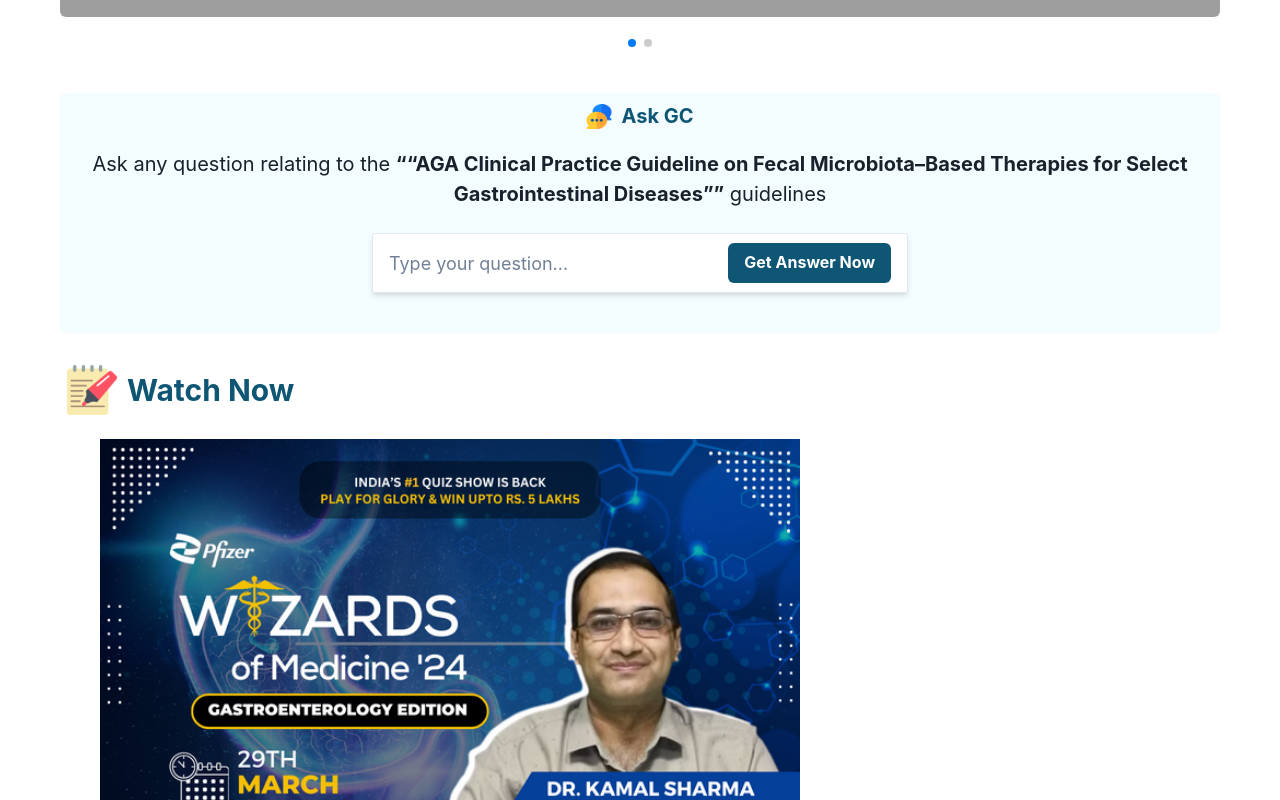
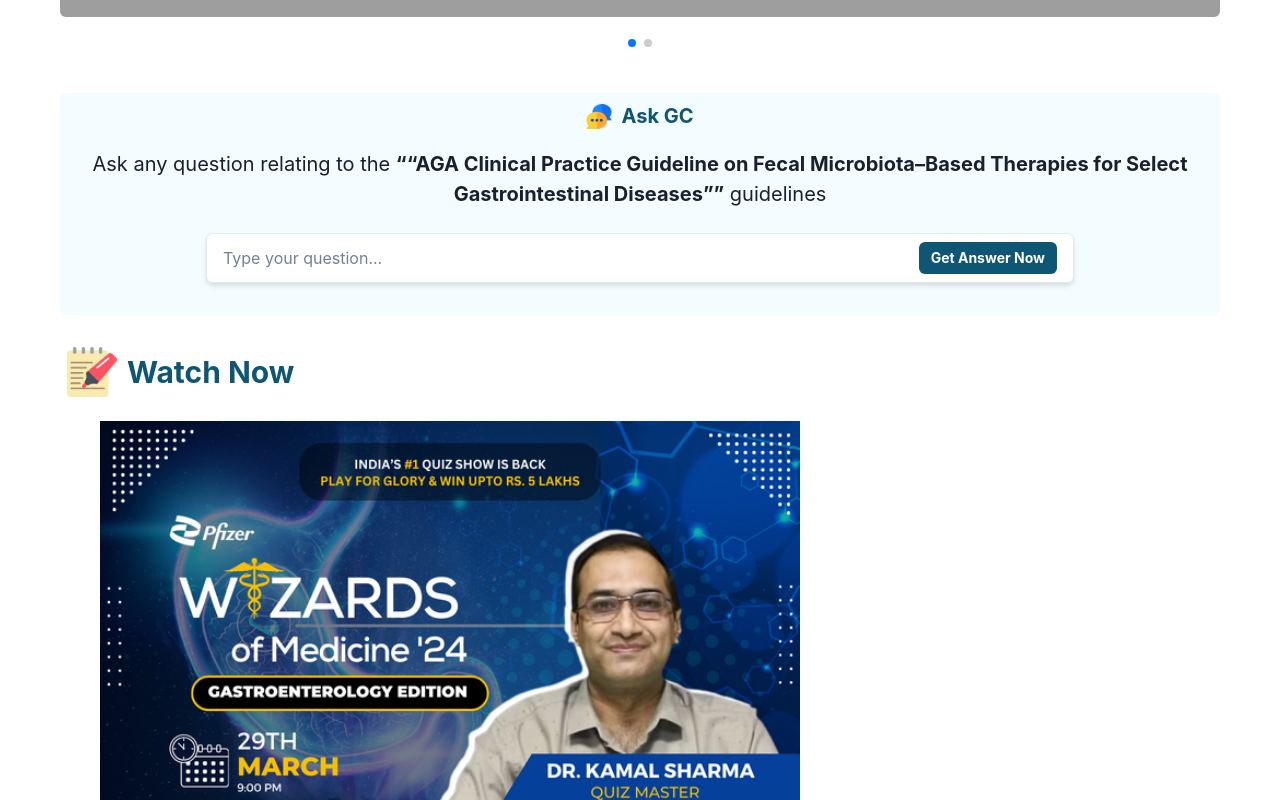
Before and after one commit to Shivu1912/Guidelines, a Next.js app: page /guideline/1 in a window 1280 px wide. Shown: the part 1274-2074 px from the top of the page. Built offline with nearby package versions, Linux system fonts and the light colour scheme; grey boxes are pictures that could not be loaded.

Commit message:
changes all file

```diff
--- a/package.json
+++ b/package.json
@@ -13,6 +13,7 @@
     "@chakra-ui/react": "^2.2.4",
     "@emotion/react": "^11.14.0",
     "@emotion/styled": "^11.14.0",
+    "axios": "^1.10.0",
     "dayjs": "^1.11.13",
     "formik": "^2.4.6",
     "framer-motion": "^12.12.2",
@@ -28,9 +29,7 @@
     "yup": "^1.6.1"
   },
   "devDependencies": {
-    "eslint": "^8.56.0",
     "eslint-config-next": "12.3.0",
-    "eslint-plugin-react": "^7.37.5",
     "globals": "^16.2.0"
   }
 }
--- a/src/components/Guidelinepage/QuestionBar.js
+++ b/src/components/Guidelinepage/QuestionBar.js
@@ -17,51 +17,51 @@
     >
             <Image src="../assets/chat.webp" alt="New Logo" boxSize={{ base: "16px", md: "25px" }} />
             <Text
-              fontSize={{ base: "md", md: "xl" }}
+              fontSize={{ base: "lg", md: "xl" }}
               fontWeight="bold"
               color="#0E5674"
             >
              Ask GC
             </Text>
     </Flex>
-    <Text  mt={{ base: 6, md: 10 }} mb={2} fontSize={{ base: "sm", md: "xl" }} align="center">Ask any question relating to the <b>““{guidelineTitle}””</b> guidelines</Text>
-  <Box borderRadius="md" p={{ base: 2,md: 4 }} maxW="900px" mx={{ base: "50px", md: "280px" }} height={{ base: "50px",md: "100px" }}>
+
+    <Text  mt={{ base: 8, md: 10 }} mb={2} fontSize={{ base: "md", md: "xl" }} align="center">Ask any question relating to the <b>““{guidelineTitle}””</b> guidelines</Text>
+
+    <Box borderRadius="md" px={{ base: 6, md: 4 }} py={4} w="full" maxW="900px" mx="auto">
         <Flex
           align="center"
           border="1px solid"
           borderColor="gray.200"
-         borderRadius="2px"
+          borderRadius="md"
           overflow="hidden"
           bg="white"
-         height={{ base: "30px", md: "60px" }}
+          h={{ base: "40px", md: "50px" }}
           boxShadow="md"
           >
-
-         <InputGroup flex="1"  size={{ base: "xs",md: "lg" }}>
+          <InputGroup flex="1" size={{ base: "sm", md: "md" }}>
             <Input
               type="text"
               placeholder="Type your question..."
               border="none"
+              px={4}
               _focus={{ outline: "none", boxShadow: "none" }}
             />
           </InputGroup>
           <Button
             bg="#0E5674"
             color="white"
-             as={Button}
             fontWeight="bold"
-             _hover={{ bg: "gray" }}
-             size={{ base: "xs",md: "md" }}
+            _hover={{ bg: "#09475f" }}
+            size={{ base: "xs", md: "sm" }}
             mr={{ base: 2,md: 4 }}
             my={{ base: 4, md: 6 }}
-
+            borderRadius="md"
             >
             Get Answer Now
           </Button>
-
-
         </Flex>
     </Box>
+
   </Box>
 );
 };
--- a/src/components/Guidelinepage/SearchHeader.js
+++ b/src/components/Guidelinepage/SearchHeader.js
@@ -7,15 +7,15 @@
 
   return (
 
-    <Box h= {{ base: "80px", lg: "100px" }} bg="#D7F3FF4D" px={{ base: 4, md: 8 }} >
+    <Box h= {{ base: "80px", lg: "100px" }} bg="#D7F3FF4D" px={{ base: 4, md: 8 }}  >
 
     <Flex align="center" h= {{ base: "80px", lg: "100px" }} justifyContent="space-between">
 
     <Image src="../assets/GC.webp" alt="GC Logo" width={{ base: "80px", lg: "150px" }} height={{ base: "50px", lg: "70px" }} />
 
-    <Box px={4} py={2} borderRadius="md" w={{ base: "700px", lg: "900px" }}>
+    <Box px={4} py={2} borderRadius="md" w="full" maxW="900px" mx="auto">
       <Flex
-        direction={{ base: 'row', md: 'row' }}
+        direction="row"
         align="center"
         border="1px solid"
         borderColor="gray.200"
--- a/src/pages/guideline/[id].js
+++ b/src/pages/guideline/[id].js
@@ -1,6 +1,8 @@
-import { Box} from '@chakra-ui/react';
+import { Box } from '@chakra-ui/react';
 import React, { useEffect, useState } from 'react';
 import { useRouter } from 'next/router';
+import axios from 'axios';
+
 import SearchHeader from '../../components/Guidelinepage/SearchHeader';
 import GuidelineTitle from '../../components/Guidelinepage/GuidelineTitle';
 import KeyHighlights from '../../components/Guidelinepage/KeyHighlights';
@@ -22,9 +24,9 @@
 
   useEffect(() => {
     if (id) {
-      fetch(`/api/guideline/${id}`)
-        .then(res => res.json())
-        .then(json => {
+      axios.get(`/api/guideline/${id}`)
+        .then(response => {
+          const json = response.data;
           if (json.success) {
             setData(json.result);
           } else {
@@ -39,13 +41,11 @@
     }
   }, [id]);
 
-   if (loading) return <Loader />;
+  if (loading) return <Loader />;
   if (!data) return <p>Guideline not found</p>;
 
-
   return (
-    <>
-      <Box>
+    <Box>
       <SearchHeader />
       <GuidelineTitle data={data} />
       <KeyHighlights data={data} />
@@ -57,8 +57,7 @@
       <AcademicData data={data} />
       <CommentBar data={data} />
       <Footer id={id} />
-      </Box>
-    </>
+    </Box>
   );
 };
 
```
Also changed, not shown: src/pages/index.js (+7 -9 lines), src/styles/theme.js (+9 -9 lines), 1 other file (tests, documents, lock files or other folders). Lines whose indentation alone changed are shown as unchanged.
